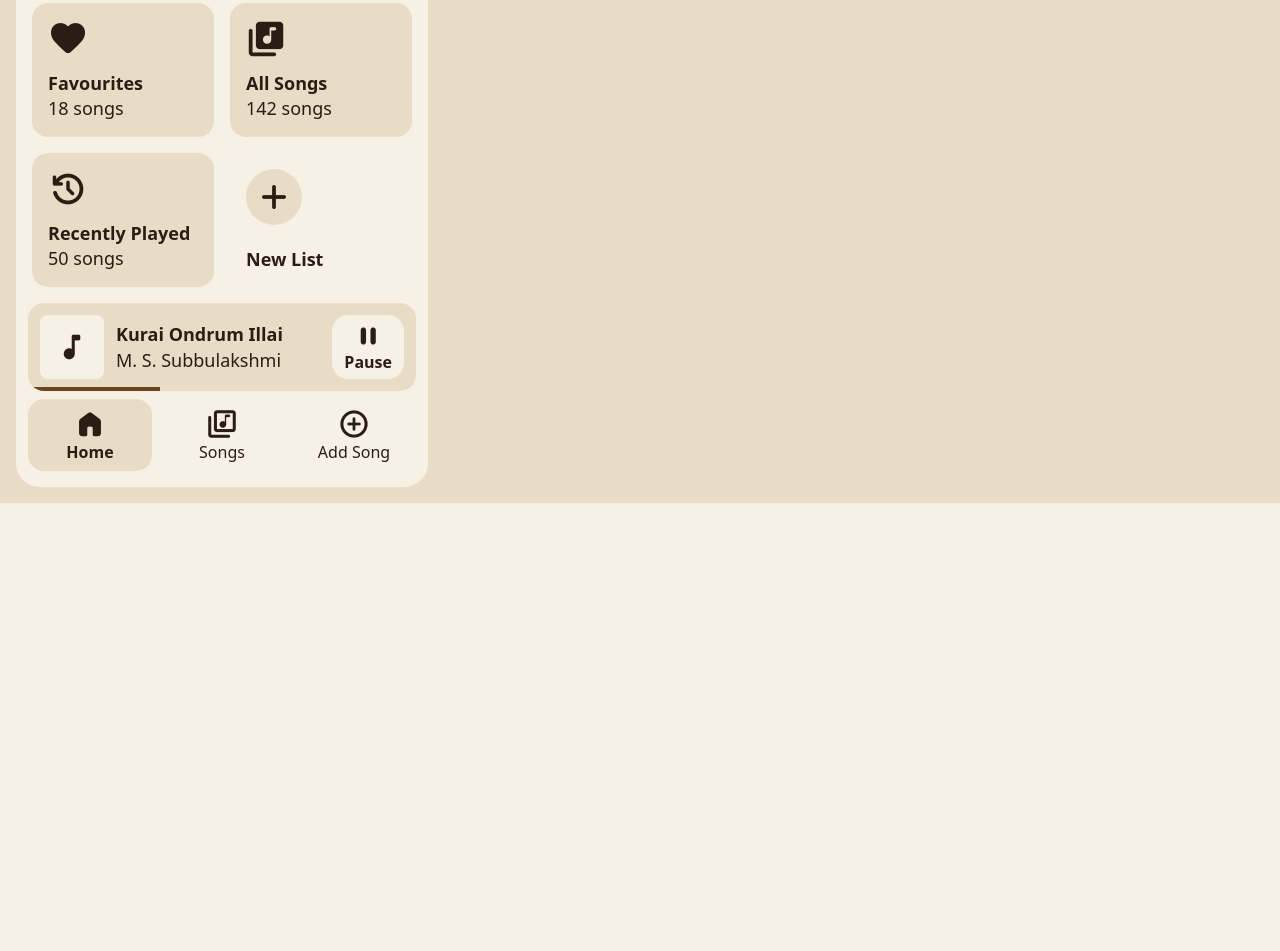
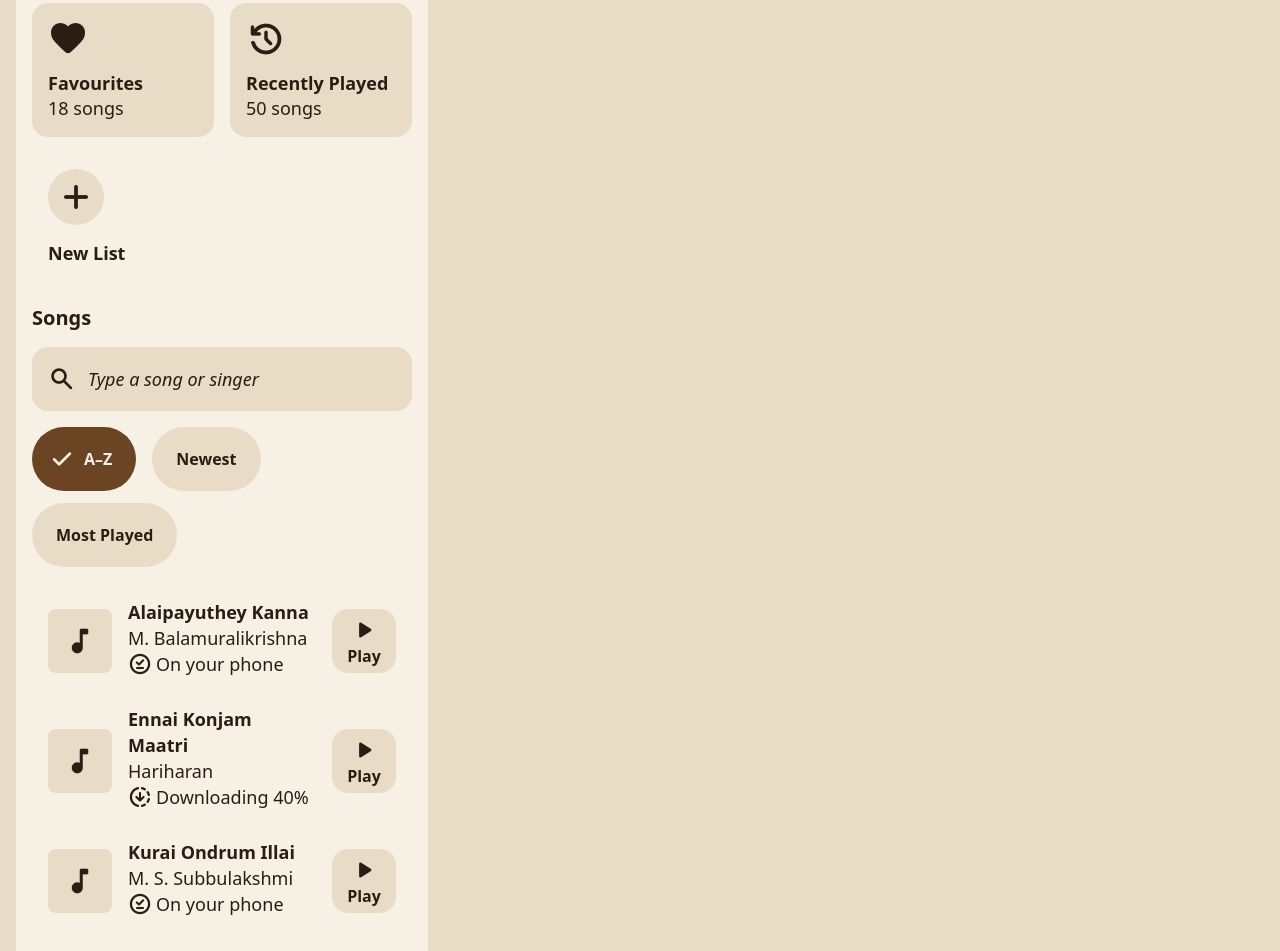
Before and after one commit to codetiger/My-Music-App, a plain HTML site: page design-system/components/HomeScreen/preview.html in a window 1280 px wide. Shown: the part 271-1222 px from the top of the page. Before the commit the page ends 800 px from the top, so only its background shows below. Drawn offline with nearby package versions, Linux system fonts and the light colour scheme; a web font is replaced by a local one.

Commit message:
Update requirements, README and design system

```diff
--- a/design-system/components/HomeScreen/preview.html
+++ b/design-system/components/HomeScreen/preview.html
@@ -20,7 +20,31 @@
 <div class="mm-screen__body">
   <button class="mm-btn mm-btn-primary mm-btn-hero"><span class="mm-btn__disc"><span class="mm-icon is-filled" aria-hidden="true">play_arrow</span></span><span class="mm-btn__text"><span class="mm-btn__sub">Continue</span>Kurai Ondrum Illai</span></button>
   <h2 class="mm-heading" style="padding-top:8px">My Lists</h2>
-  <div class="mm-tiles"><button class="mm-tile"><span class="mm-icon is-filled" aria-hidden="true">favorite</span><span><span class="mm-tile__name">Favourites</span><br><span class="mm-tile__count">18 songs</span></span></button><button class="mm-tile"><span class="mm-icon is-filled" aria-hidden="true">library_music</span><span><span class="mm-tile__name">All Songs</span><br><span class="mm-tile__count">142 songs</span></span></button><button class="mm-tile"><span class="mm-icon" aria-hidden="true">history</span><span><span class="mm-tile__name">Recently Played</span><br><span class="mm-tile__count">50 songs</span></span></button><button class="mm-tile mm-tile-new"><span class="mm-icon" aria-hidden="true">add</span><span class="mm-tile__name">New List</span></button></div>
+  <div class="mm-tiles"><button class="mm-tile"><span class="mm-icon is-filled" aria-hidden="true">favorite</span><span><span class="mm-tile__name">Favourites</span><br><span class="mm-tile__count">18 songs</span></span></button><button class="mm-tile"><span class="mm-icon" aria-hidden="true">history</span><span><span class="mm-tile__name">Recently Played</span><br><span class="mm-tile__count">50 songs</span></span></button><button class="mm-tile mm-tile-new"><span class="mm-icon" aria-hidden="true">add</span><span class="mm-tile__name">New List</span></button></div>
+  <h2 class="mm-heading" style="padding-top:8px">Songs</h2>
+  <label class="mm-search"><span class="mm-icon" aria-hidden="true">search</span><input type="search" placeholder="Type a song or singer" aria-label="Search songs"></label>
+  <div class="mm-choices" role="radiogroup" aria-label="Sort">
+    <button class="mm-choice" role="radio" aria-checked="true"><span class="mm-icon" aria-hidden="true">check</span>A–Z</button>
+    <button class="mm-choice" role="radio" aria-checked="false">Newest</button>
+    <button class="mm-choice" role="radio" aria-checked="false">Most Played</button>
+  </div>
+  <div class="mm-list">
+<div class="mm-song">
+  <div class="mm-art" aria-hidden="true"><span class="mm-icon" aria-hidden="true">music_note</span></div>
+  <div class="mm-song__text"><div class="mm-song__title">Alaipayuthey Kanna</div><div class="mm-song__meta"><span>M. Balamuralikrishna</span><span><span class="mm-status"><span class="mm-icon" aria-hidden="true">offline_pin</span>On your phone</span></span></div></div>
+  <button class="mm-btn mm-btn-stacked"><span class="mm-icon is-filled" aria-hidden="true">play_arrow</span>Play</button>
+</div>
+<div class="mm-song">
+  <div class="mm-art" aria-hidden="true"><span class="mm-icon" aria-hidden="true">music_note</span></div>
+  <div class="mm-song__text"><div class="mm-song__title">Ennai Konjam Maatri</div><div class="mm-song__meta"><span>Hariharan</span><span><span class="mm-status"><span class="mm-icon" aria-hidden="true">downloading</span>Downloading 40%</span></span></div></div>
+  <button class="mm-btn mm-btn-stacked"><span class="mm-icon is-filled" aria-hidden="true">play_arrow</span>Play</button>
+</div>
+<div class="mm-song">
+  <div class="mm-art" aria-hidden="true"><span class="mm-icon" aria-hidden="true">music_note</span></div>
+  <div class="mm-song__text"><div class="mm-song__title">Kurai Ondrum Illai</div><div class="mm-song__meta"><span>M. S. Subbulakshmi</span><span><span class="mm-status"><span class="mm-icon" aria-hidden="true">offline_pin</span>On your phone</span></span></div></div>
+  <button class="mm-btn mm-btn-stacked"><span class="mm-icon is-filled" aria-hidden="true">play_arrow</span>Play</button>
+</div>
+  </div>
 </div>
 <div class="mm-nowbar mm-on-fill">
   <div class="mm-art" aria-hidden="true"><span class="mm-icon" aria-hidden="true">music_note</span></div>
@@ -30,7 +54,6 @@
 </div>
 <nav class="mm-tabbar" aria-label="Main">
   <button class="mm-tab" aria-current="page"><span class="mm-icon" aria-hidden="true">home</span>Home</button>
-  <button class="mm-tab"><span class="mm-icon" aria-hidden="true">library_music</span>Songs</button>
   <button class="mm-tab"><span class="mm-icon" aria-hidden="true">add_circle</span>Add Song</button>
 </nav>
 </div>
--- a/design-system/components/bundle.css
+++ b/design-system/components/bundle.css
@@ -37,7 +37,7 @@
 .mm-avatar { display: block; width: var(--size-avatar); height: var(--size-avatar); border-radius: var(--radius-full); flex: none; }
 
 /* Tab bar */
-.mm-tabbar { display: grid; grid-template-columns: repeat(3, 1fr); gap: var(--space-2); padding: var(--space-2) var(--space-3); background: var(--surface); }
+.mm-tabbar { display: grid; grid-template-columns: repeat(2, 1fr); gap: var(--space-2); padding: var(--space-2) var(--space-3); background: var(--surface); }
 .mm-tab { display: flex; flex-direction: column; align-items: center; justify-content: center; gap: 2px; min-height: 72px; border-radius: var(--radius-md); background: none; color: var(--ink); font-size: 16px; line-height: 20px; font-weight: 400; cursor: pointer; }
 .mm-tab .mm-icon { font-size: 32px; }
 .mm-tab[aria-current="page"] { background: var(--fill); font-weight: 700; }
```
Also changed, not shown: design-system/components/TabBar/preview.html (+1 -2 lines), design-system/index.html (+1 -1 lines), 10 other files.
